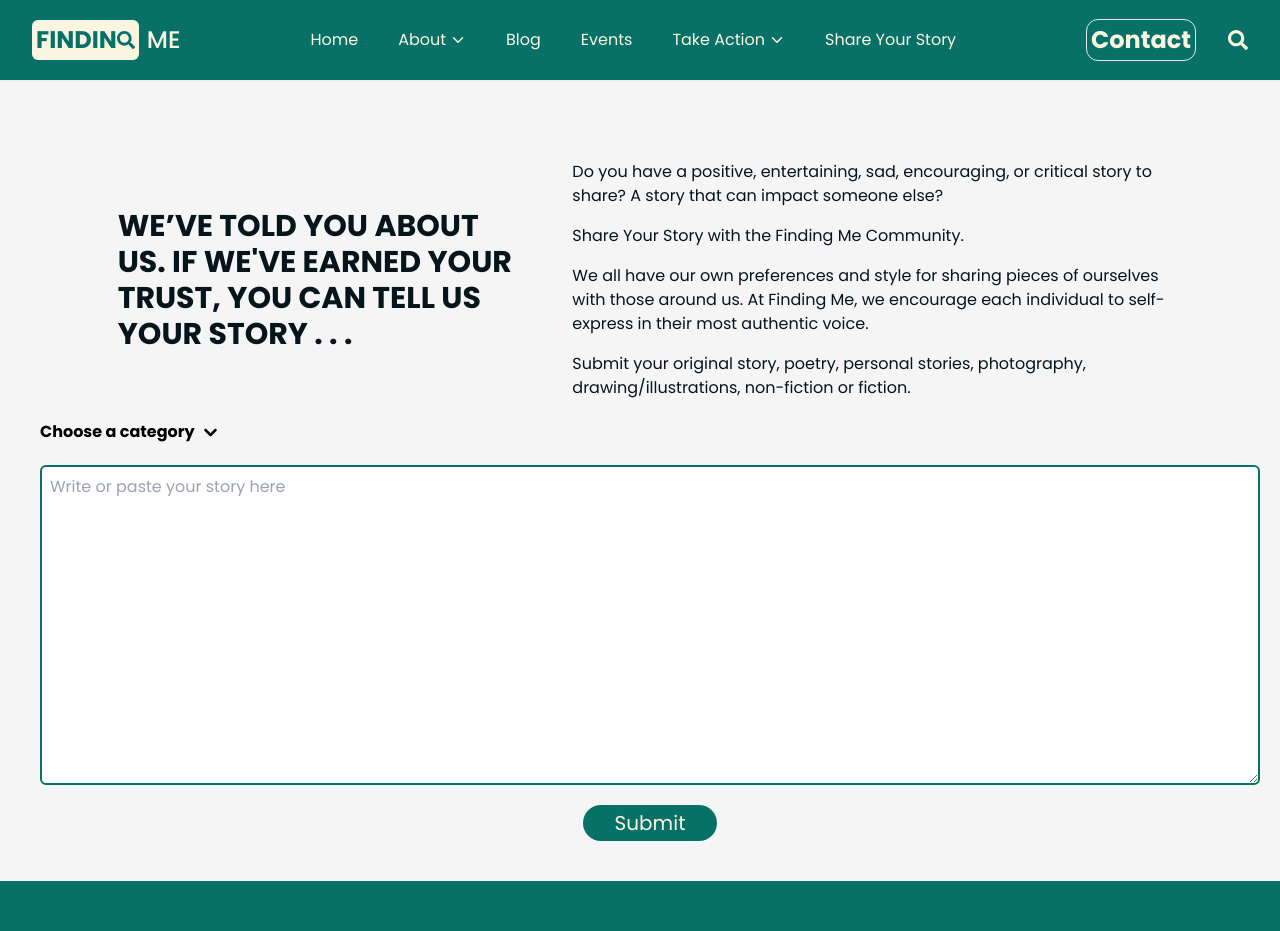
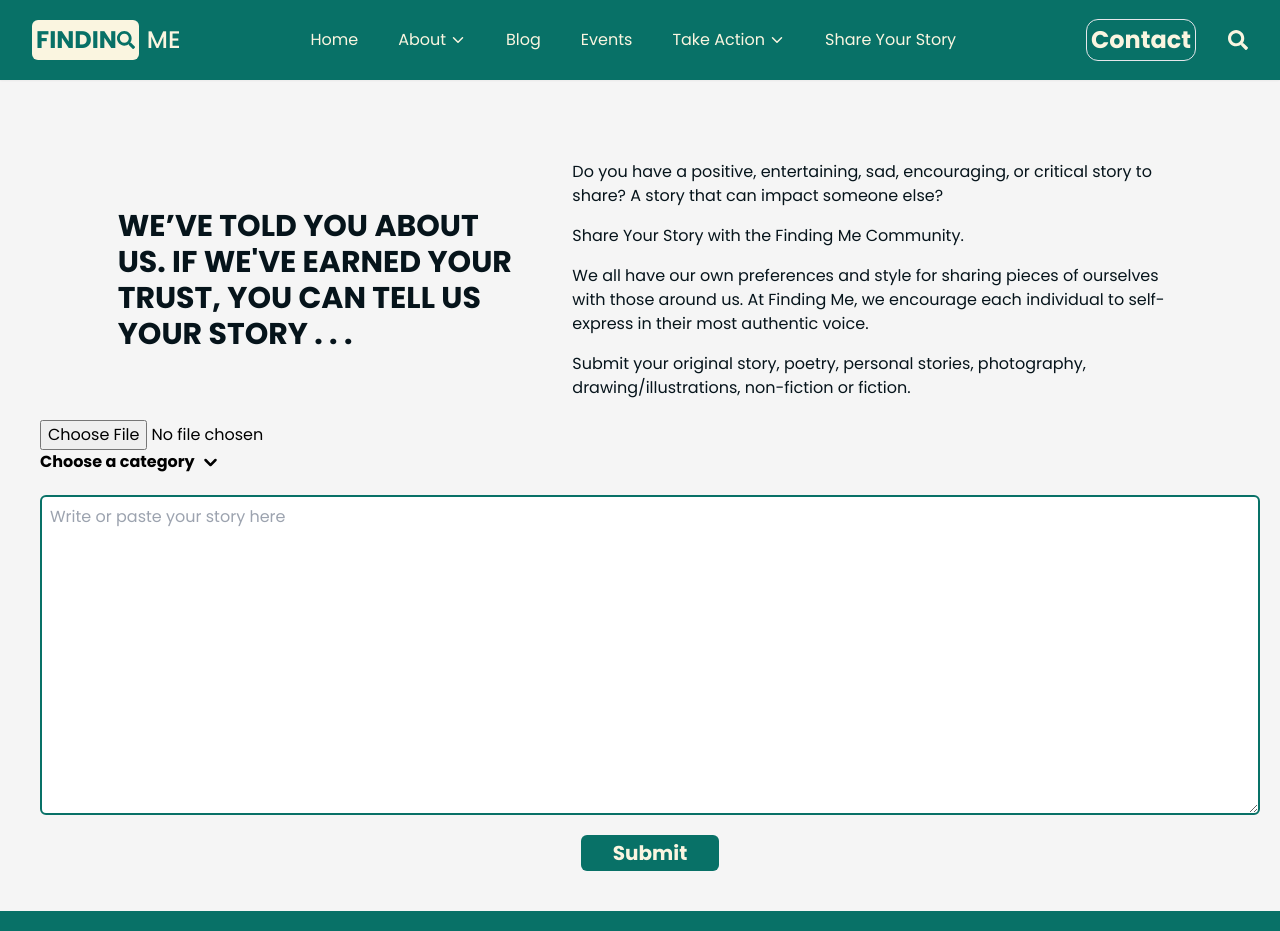
Before and after one commit to o-brayarn/finding-me, a React (Vite) app: page /share-your-story in a window 1280 px wide. Shown: the top 931 px of the page. Built offline with nearby package versions, Linux system fonts and the light colour scheme.

Commit message:
add file upload field

```diff
--- a/src/pages/Share.jsx
+++ b/src/pages/Share.jsx
@@ -27,6 +27,7 @@ const Share = () => {
       </div>
       <div className="">
         <form className="">
+          <input type="file" name="file" />
           <button className="block font-bold mb-5">
             Choose a category{" "}
             <span className="text-center">
@@ -41,7 +42,7 @@ const Share = () => {
             <input
               type="button"
               value="Submit"
-              className="block text-[#faf5e0] bg-[#087167] md:px-8 px-5 py-1 md:text-xl rounded-full text-center"
+              className="block text-[#faf5e0] bg-[#087167] md:px-8 px-5 py-1 md:text-xl rounded-md text-center cursor-pointer hover:bg-[#06141B] font-bold"
             />
           </div>
         </form>
```
